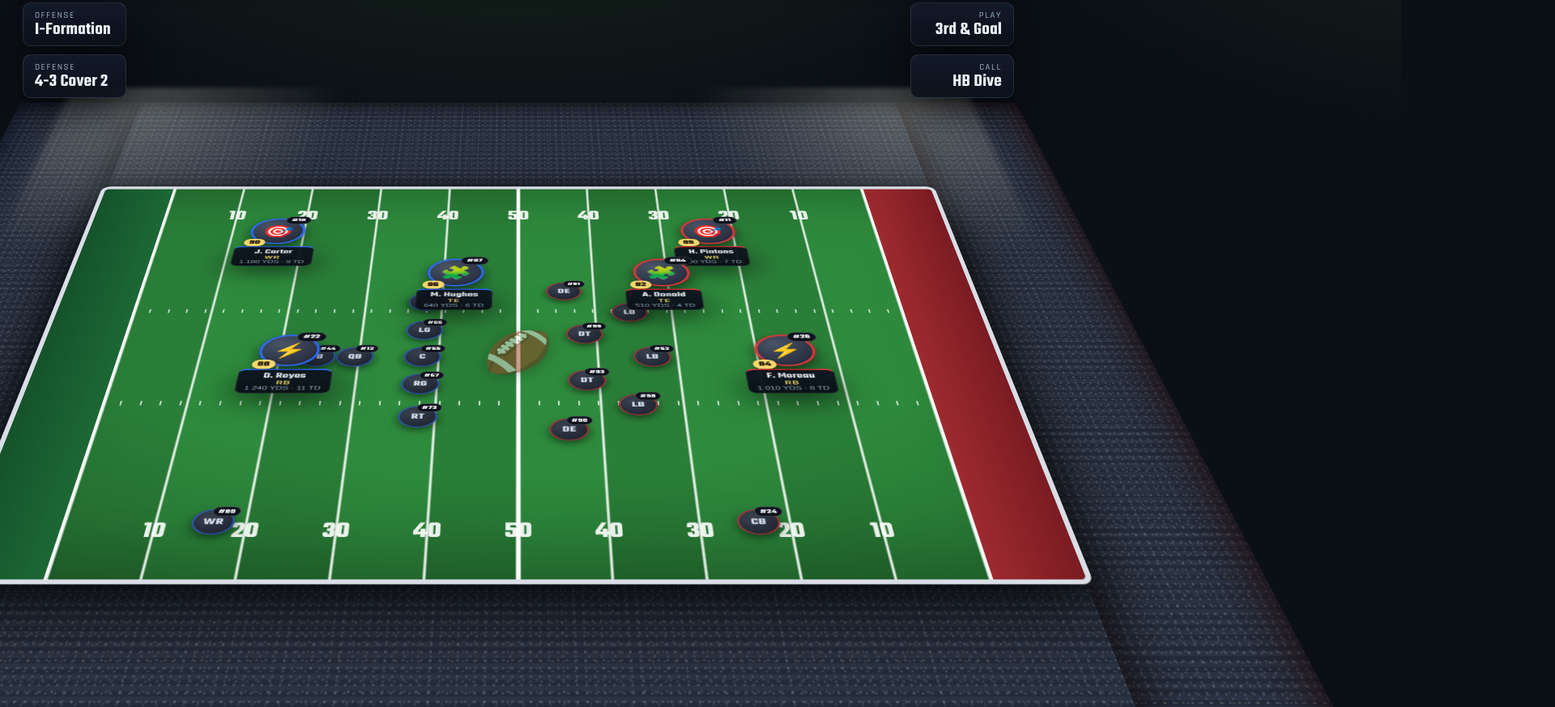
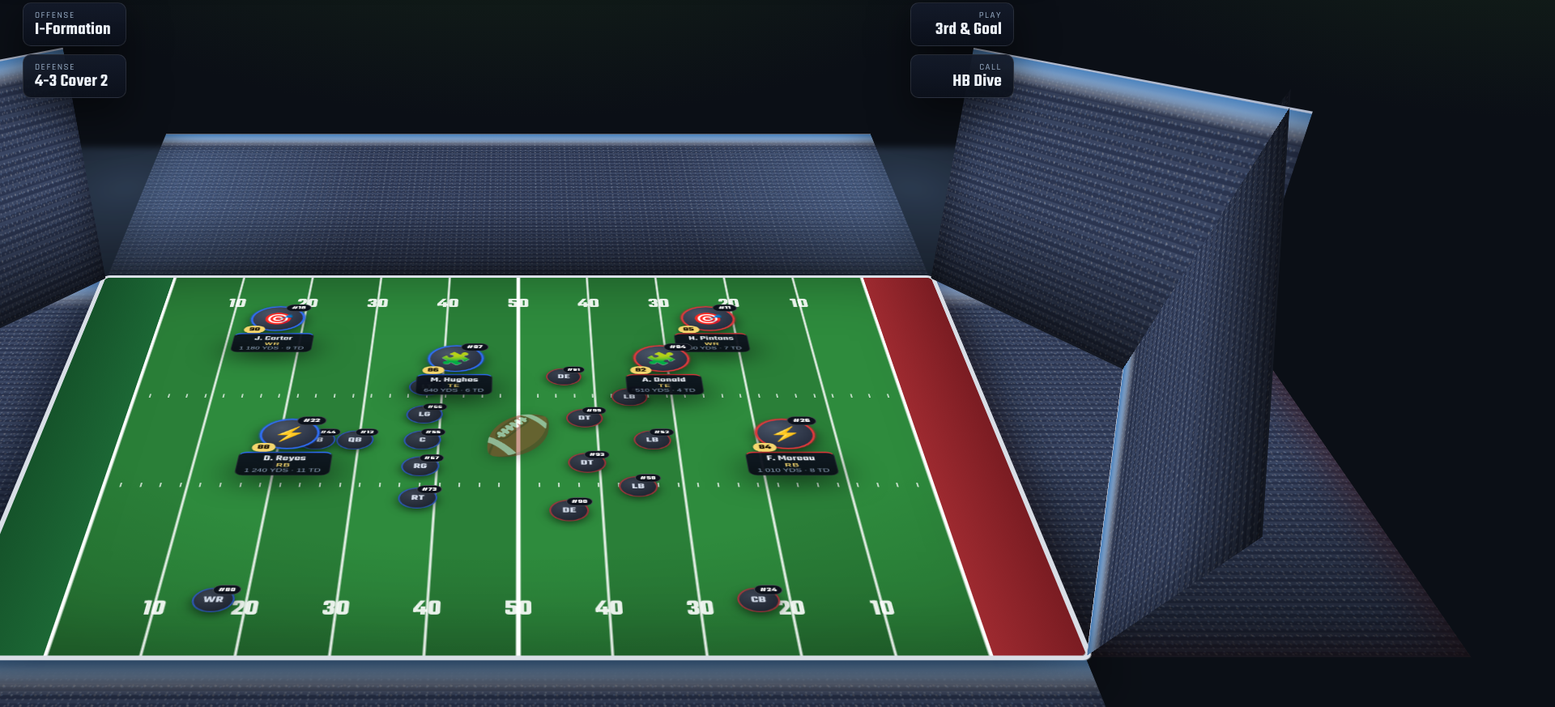
Before and after one commit to XXlinoxXX/NFL_BigData, a plain HTML site: page index.html in a window 1280 px wide. Shown: the part 86-959 px from the top of the page at 81% size, 1920 px wide, since content can reach past the window. Drawn offline with Linux system fonts and the light colour scheme.

Commit message:
feat: gradins en bol de stade 3D (tribunes inclinees + coins + eclairage bleu)

```diff
--- a/index.html
+++ b/index.html
@@ -41,11 +41,17 @@
     <!-- Le terrain en perspective, entouré des gradins -->
     <div class="field-wrap">
       <div class="stadium">
-        <!-- Gradins (tribunes) sur les 4 côtés -->
-        <div class="stand stand-top"></div>
-        <div class="stand stand-bottom"></div>
-        <div class="stand stand-left"></div>
-        <div class="stand stand-right"></div>
+        <!-- Bol du stade : 4 tribunes inclinées + 4 coins pour fermer l'anneau -->
+        <div class="bowl">
+          <div class="stand stand-top"></div>
+          <div class="stand stand-bottom"></div>
+          <div class="stand stand-left"></div>
+          <div class="stand stand-right"></div>
+          <div class="corner corner-tl"></div>
+          <div class="corner corner-tr"></div>
+          <div class="corner corner-bl"></div>
+          <div class="corner corner-br"></div>
+        </div>
         <!-- halo des projecteurs -->
         <div class="floodlight fl-tl"></div>
         <div class="floodlight fl-tr"></div>
--- a/styles.css
+++ b/styles.css
@@ -82,48 +82,78 @@ body {
   width: 100%;
   transform: rotateX(42deg);
   transform-style: preserve-3d;
-  margin: clamp(40px, 8vw, 110px) auto clamp(70px, 13vw, 160px);
+  margin: clamp(90px, 16vw, 230px) auto clamp(120px, 20vw, 280px);
 }
 
-/* Les gradins : grands panneaux placés DERRIÈRE le terrain, débordant
-   sur chaque côté pour combler le vide. Texture "foule" + structure béton. */
-.stand {
-  position: absolute; z-index: 0; overflow: hidden;
+/* =================== BOL DU STADE (tribunes 3D inclinées) =================== */
+.bowl { position: absolute; inset: 0; transform-style: preserve-3d; z-index: 0; }
+
+/* Texture commune des gradins : liseré lumineux haut + rangées de sièges +
+   spectateurs (points) + base sombre. Réutilisée par tribunes et coins. */
+.stand, .corner {
+  position: absolute; overflow: hidden;
   background:
-    /* spectateurs (petits points clairs) */
-    radial-gradient(circle at 25% 30%, rgba(255,255,255,.14) 0 1.1px, transparent 1.6px),
-    radial-gradient(circle at 70% 55%, rgba(255,220,180,.13) 0 1.1px, transparent 1.6px),
-    radial-gradient(circle at 45% 80%, rgba(180,210,255,.13) 0 1.1px, transparent 1.6px),
-    /* rangées de gradins (dégradé par paliers) */
-    repeating-linear-gradient(to bottom,
-      #2b3242 0 6px, #232a38 6px 12px),
-    linear-gradient(180deg, #1a2030, #10151f);
-  background-size: 9px 9px, 11px 11px, 13px 13px, 100% 100%, 100% 100%;
-  box-shadow: inset 0 0 60px rgba(0,0,0,.6);
-  border-radius: 4px;
+    /* bandeau lumineux bleu en haut de tribune */
+    linear-gradient(180deg, rgba(90,170,255,.9) 0, rgba(90,170,255,0) 7%),
+    /* structure claire en crête */
+    linear-gradient(180deg, #c9d2e4 0, #c9d2e4 3%, rgba(201,210,228,0) 10%),
+    /* spectateurs : petits points clairs multicolores */
+    radial-gradient(circle at 22% 28%, rgba(255,255,255,.18) 0 1px, transparent 1.5px),
+    radial-gradient(circle at 68% 52%, rgba(150,200,255,.18) 0 1px, transparent 1.5px),
+    radial-gradient(circle at 44% 78%, rgba(255,235,200,.16) 0 1px, transparent 1.5px),
+    /* rangées de sièges (paliers sombres bleutés) */
+    repeating-linear-gradient(180deg, #3a4663 0 5px, #2b3550 5px 10px),
+    /* dégradé de profondeur (plus clair en haut) */
+    linear-gradient(180deg, #46527a 0, #222a42 55%, #141a2c 100%);
+  background-size: 100% 100%, 100% 100%, 8px 8px, 10px 10px, 12px 12px, 100% 10px, 100% 100%;
+  box-shadow: inset 0 0 70px rgba(0,0,0,.5);
+  border-top: 2px solid rgba(201,210,228,.85);   /* crête structurelle claire */
 }
-.stand::after { /* ombre vers le terrain (bord intérieur) */
+.stand::after, .corner::after { /* ombre portée vers le terrain (bas de tribune) */
   content:""; position:absolute; inset:0; pointer-events:none;
-  box-shadow: inset 0 0 40px rgba(0,0,0,.55);
+  background: linear-gradient(0deg, rgba(0,0,0,.55), transparent 45%);
 }
 
-/* positions des tribunes autour du rectangle terrain (16/9) */
-.stand-top    { left: -14%; right: -14%; bottom: 100%; height: 34%; }
-.stand-bottom { left: -14%; right: -14%; top: 100%;    height: 40%; }
-.stand-left   { top: -34%;  bottom: -40%; right: 100%; width: 16%; }
-.stand-right  { top: -34%;  bottom: -40%; left: 100%;  width: 16%; }
+/* --- Les 4 tribunes, ancrées au bord du terrain puis inclinées vers le haut.
+   transform-origin au bord commun avec le terrain → effet "bol" montant. --- */
+.stand-top {
+  left: 0; right: 0; bottom: 100%; height: 62%;
+  transform-origin: bottom center;
+  transform: rotateX(-72deg);
+}
+.stand-bottom {
+  left: 0; right: 0; top: 100%; height: 70%;
+  transform-origin: top center;
+  transform: rotateX(72deg);
+}
+.stand-left {
+  top: 0; bottom: 0; right: 100%; width: 34%;
+  transform-origin: right center;
+  transform: rotateY(72deg);
+}
+.stand-right {
+  top: 0; bottom: 0; left: 100%; width: 34%;
+  transform-origin: left center;
+  transform: rotateY(-72deg);
+}
+/* teinte d'équipe sur les tribunes latérales */
+.stand-left  { box-shadow: inset 0 0 70px rgba(0,0,0,.5), inset 10px 0 50px rgba(47,109,246,.22); }
+.stand-right { box-shadow: inset 0 0 70px rgba(0,0,0,.5), inset -10px 0 50px rgba(224,57,59,.22); }
 
-/* teinte "home/visitors" sur les tribunes latérales */
-.stand-left  { box-shadow: inset 0 0 60px rgba(0,0,0,.6), inset 8px 0 40px rgba(47,109,246,.18); }
-.stand-right { box-shadow: inset 0 0 60px rgba(0,0,0,.6), inset -8px 0 40px rgba(224,57,59,.18); }
+/* --- Coins : panneaux qui ferment l'anneau entre deux tribunes. --- */
+.corner { width: 42%; height: 46%; }
+.corner-tl { right: 100%; bottom: 100%; transform-origin: bottom right; transform: rotateX(-72deg) rotateY(72deg); }
+.corner-tr { left: 100%;  bottom: 100%; transform-origin: bottom left;  transform: rotateX(-72deg) rotateY(-72deg); }
+.corner-bl { right: 100%; top: 100%;    transform-origin: top right;    transform: rotateX(72deg) rotateY(72deg); }
+.corner-br { left: 100%;  top: 100%;    transform-origin: top left;     transform: rotateX(72deg) rotateY(-72deg); }
 
-/* halo de projecteurs (coins hauts) */
+/* halo de projecteurs (coins hauts) — éclairage bleu nocturne */
 .floodlight {
-  position: absolute; z-index: 0; width: 46%; height: 60%; top: -40%;
-  pointer-events: none; filter: blur(6px); opacity: .5;
+  position: absolute; z-index: 0; width: 55%; height: 75%; top: -55%;
+  pointer-events: none; filter: blur(10px); opacity: .45;
 }
-.fl-tl { left: -10%; background: radial-gradient(circle at 20% 20%, rgba(255,255,230,.5), transparent 60%); }
-.fl-tr { right: -10%; background: radial-gradient(circle at 80% 20%, rgba(255,255,230,.5), transparent 60%); }
+.fl-tl { left: -16%; background: radial-gradient(circle at 25% 25%, rgba(140,190,255,.55), transparent 62%); }
+.fl-tr { right: -16%; background: radial-gradient(circle at 75% 25%, rgba(140,190,255,.55), transparent 62%); }
 
 .field {
   position: relative; z-index: 2;
```
